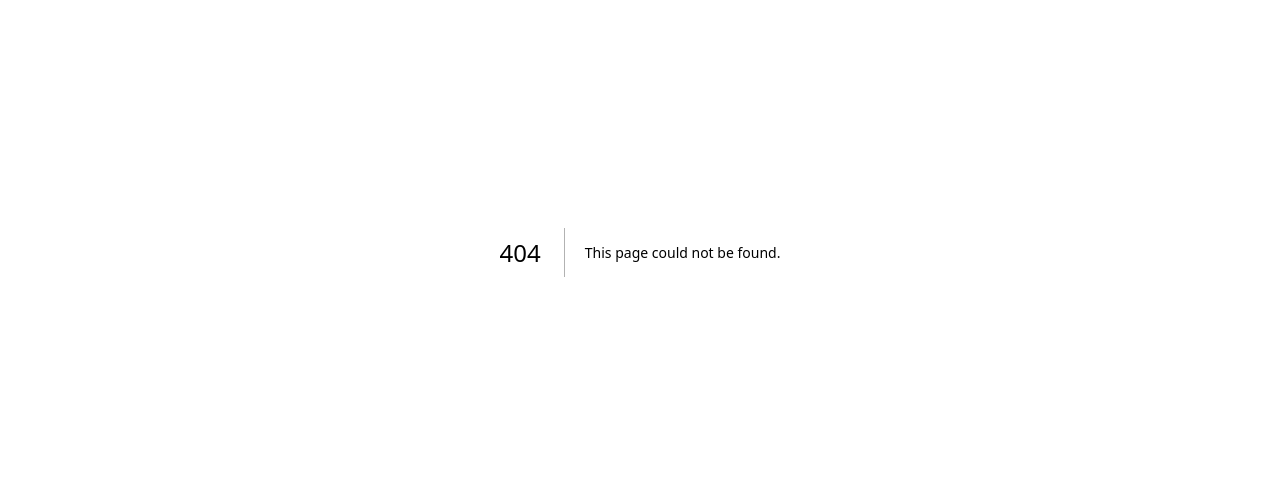
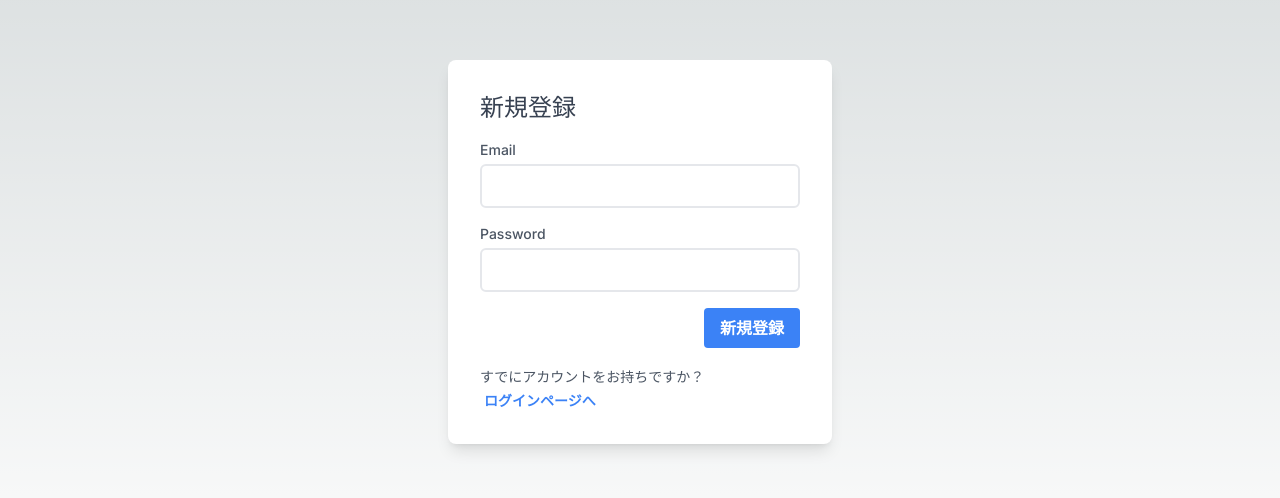
Before and after one commit to senna-lang/chatGPT-chatapp, a Next.js app: page /auth/register in a window 1280 px wide. Before the commit this address had no page. Shown: the part 148-646 px from the top of the page. Built offline with nearby package versions, Linux system fonts and the light colour scheme.

Commit message:
[feat] 認証画面追加

```diff
--- /dev/null
+++ b/src/app/auth/register/page.tsx
@@ -0,0 +1,67 @@
+'use client'
+
+import React from 'react';
+import { useForm,SubmitHandler } from 'react-hook-form';
+
+type Inputs = {
+  email: string;
+  password: string;
+};
+
+const Register = () => {
+  const {
+    register,
+    handleSubmit,
+    formState: { errors },
+  } = useForm<Inputs>();
+
+  const onSubmit:SubmitHandler<Inputs> = async (data) => {
+   console.log(data)
+  }
+
+  return (
+    <div className=" h-screen flex flex-col items-center justify-center">
+      <form onSubmit={handleSubmit(onSubmit)} className=" bg-white p-8 rounded-lg shadow-lg w-96">
+        <h1 className="mb-4 text-2xl text-gray-700 font-medium">新規登録</h1>
+        <div className="mb-4 ">
+          <label className="block text-sm font-medium text-gray-600">
+            Email
+          </label>
+          <input {...register('email',{
+            required: 'メールアドレスは必須です',
+          })} type="text" className=" mt-1 border-2 rounded-md w-full p-2" />
+          {errors.email && (
+            <span className='text-red-600 text-sm'>{errors.email.message}</span>
+          )}
+        </div>
+        <div className="mb-4 ">
+          <label className="block text-sm font-medium text-gray-600">
+            Password
+          </label>
+          <input
+            type="password"
+            className=" mt-1 border-2 rounded-md w-full p-2"
+          />
+        </div>
+        <div className="flex justify-end">
+          <button
+            type="submit"
+            className=" bg-blue-500 text-white font-bold py-2 px-4 rounded hover:bg-blue-700"
+          >
+            新規登録
+          </button>
+        </div>
+        <div className="mt-4">
+          <span className="text-gray-600 text-sm">
+            すでにアカウントをお持ちですか？
+          </span>
+          <button className=" text-blue-500 text-sm font-bold ml-1 hover:text-blue-700">
+            ログインページへ
+          </button>
+        </div>
+      </form>
+    </div>
+  );
+};
+
+export default Register;
```
